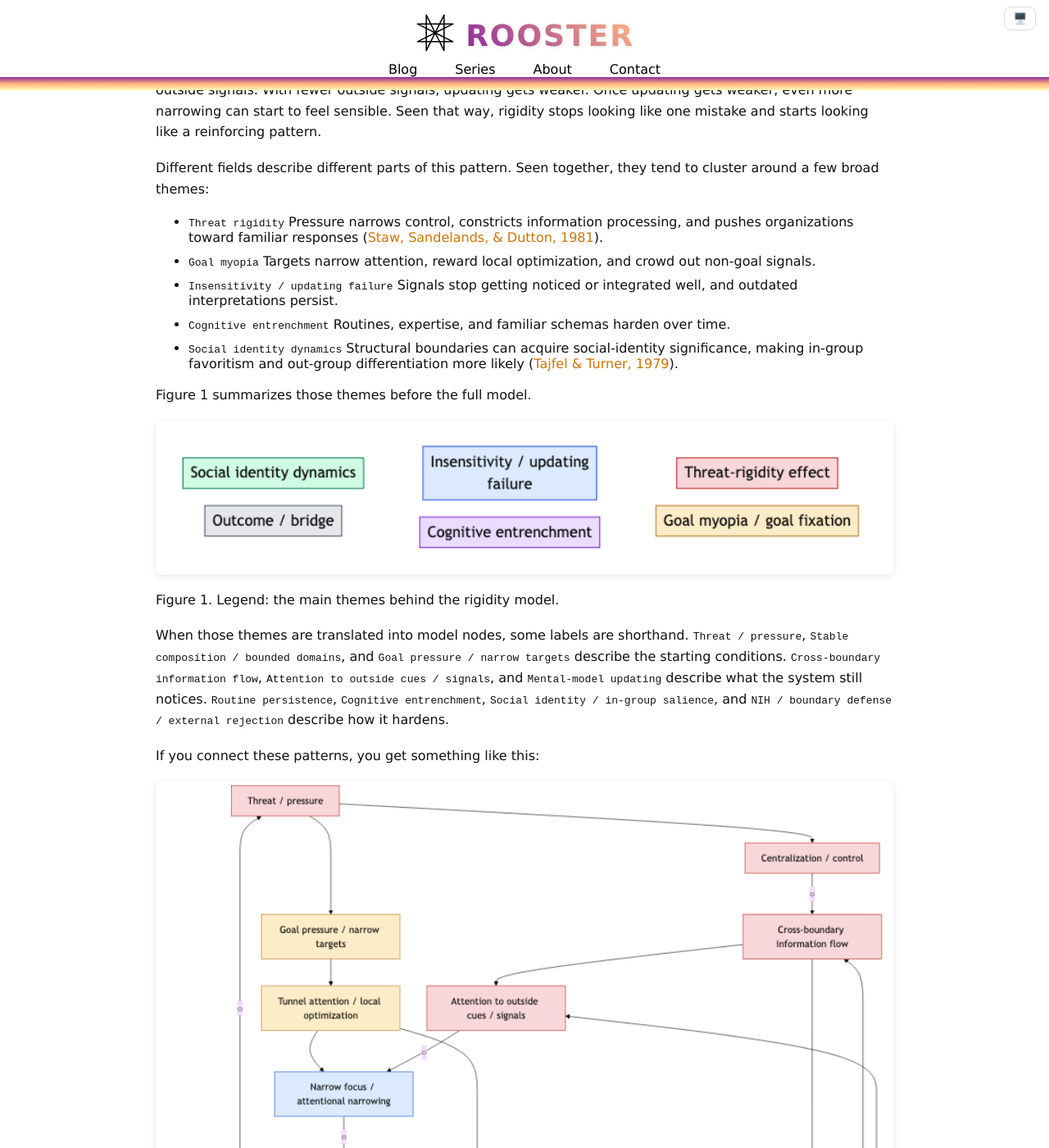
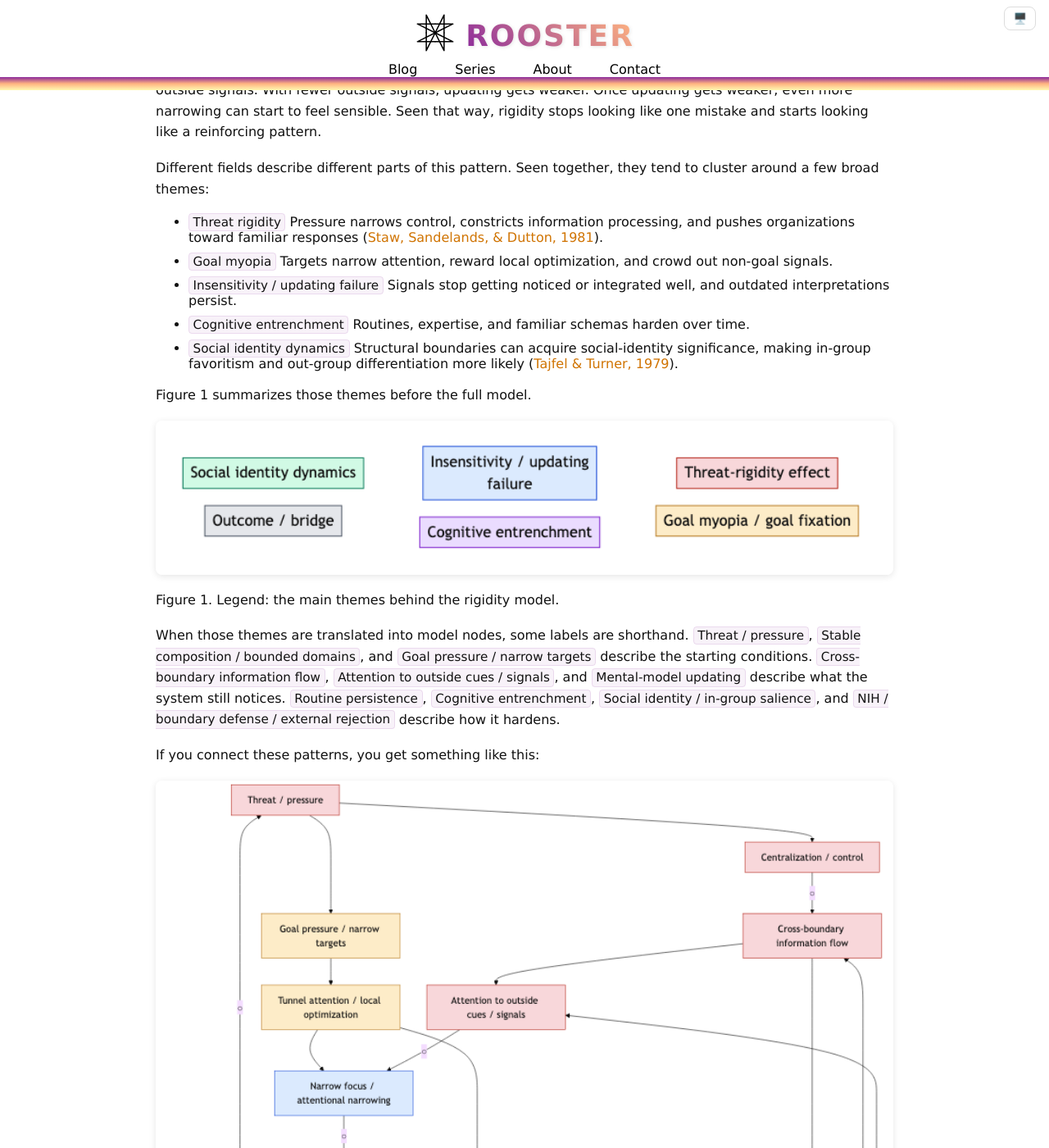
Before and after one commit to mvhaen/mvhaen.github.io, a Jekyll site: the page built from _posts/2026-04-07-why-organizations-become-rigid-and-what-actually-helps.md, in a window 1280 px wide and 1400 px high, scrolled down 2282 px. Shown: the whole window at 82% size. Built offline with Jekyll 4.4.1, drawn with Linux system fonts in a browser that asks for light colours; some web fonts are replaced.

Commit message:
Fix inline code styling in article prose

```diff
--- a/_sass/main.scss
+++ b/_sass/main.scss
@@ -520,6 +520,21 @@ hr {
   > p {
     margin: 0 0 18px;
     line-height: 1.6;
+  }
+
+  /* Keep inline code readable inside prose without collapsing line boxes. */
+  :not(pre) > code {
+    font-family: inherit;
+    font-size: 0.95em;
+    font-weight: 500;
+    line-height: inherit;
+    color: var(--text-primary);
+    background: rgba(139, 42, 155, 0.06);
+    border: 1px solid rgba(139, 42, 155, 0.12);
+    border-radius: 4px;
+    padding: 0.08em 0.3em;
+    white-space: normal;
+    vertical-align: baseline;
   }
 
   &--details {
```
